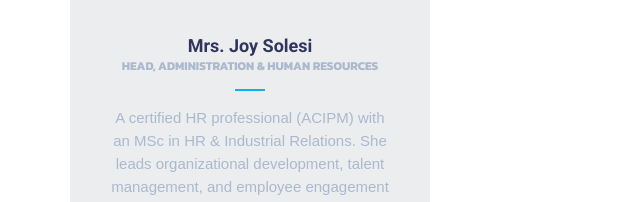
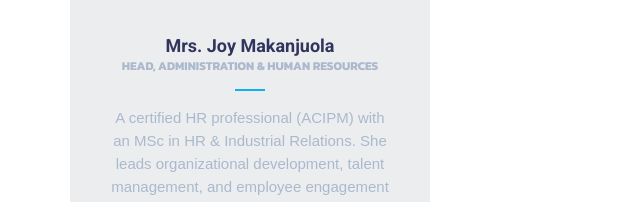
Before and after one commit to cnario/windekprocurement-site, a website: page team.html in a window 1280 px wide. Shown: the part 1493-1695 px from the top of the page, 0-640 px from the left. Drawn offline with Linux system fonts and the light colour scheme; files whose address does not match are found by name.

Commit message:
Edit Team Page

```diff
--- a/team.html
+++ b/team.html
@@ -252,7 +252,7 @@
 								<div class="thumbnail text-center with_padding with_background">
 									<img src="images/team/4.jpg" alt="Mrs. Joy Solesi">
 									<div class="caption">
-										<h4><a href="#">Mrs. Joy Solesi</a></h4>
+										<h4><a href="#">Mrs. Joy Makanjuola</a></h4>
 										<p>Head, Administration & Human Resources</p>
 										<hr class="divider_2_30 main_bg_color">
 										<p>
```
